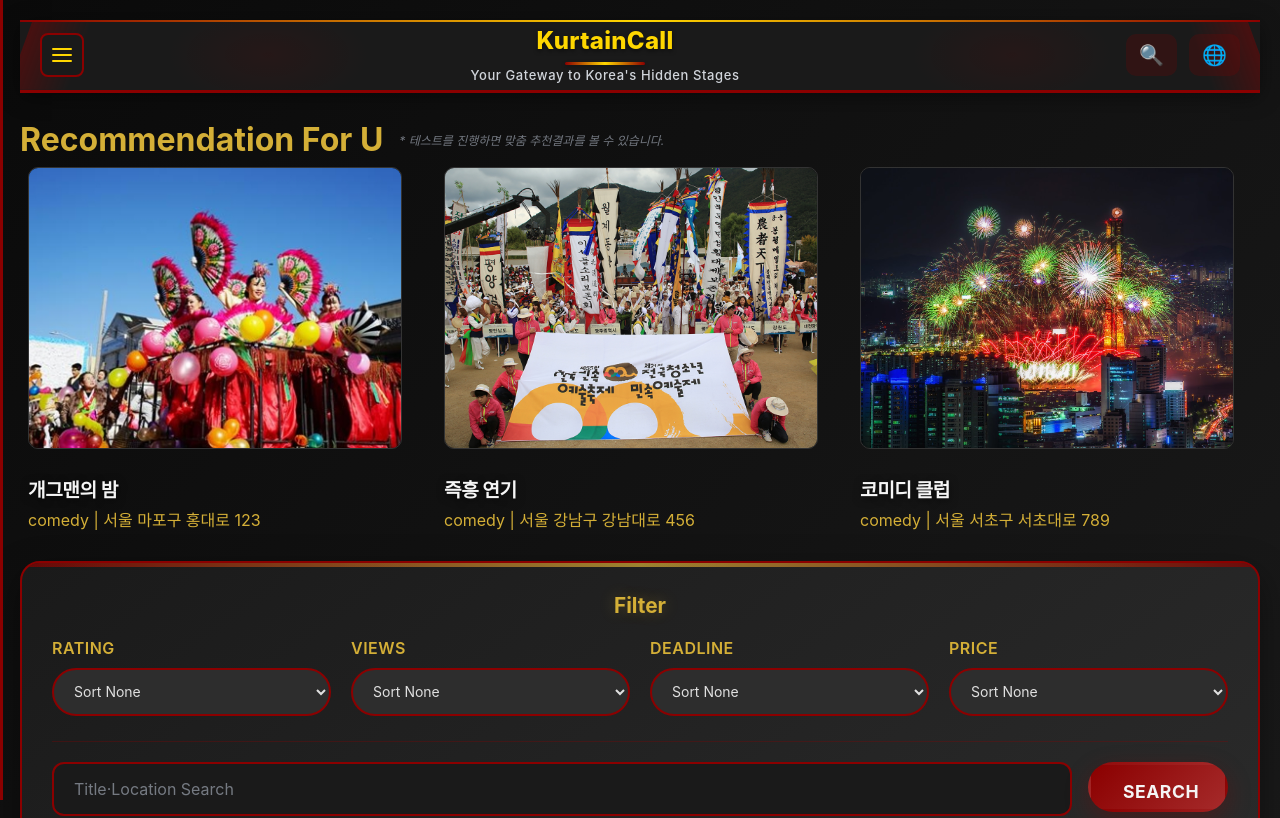
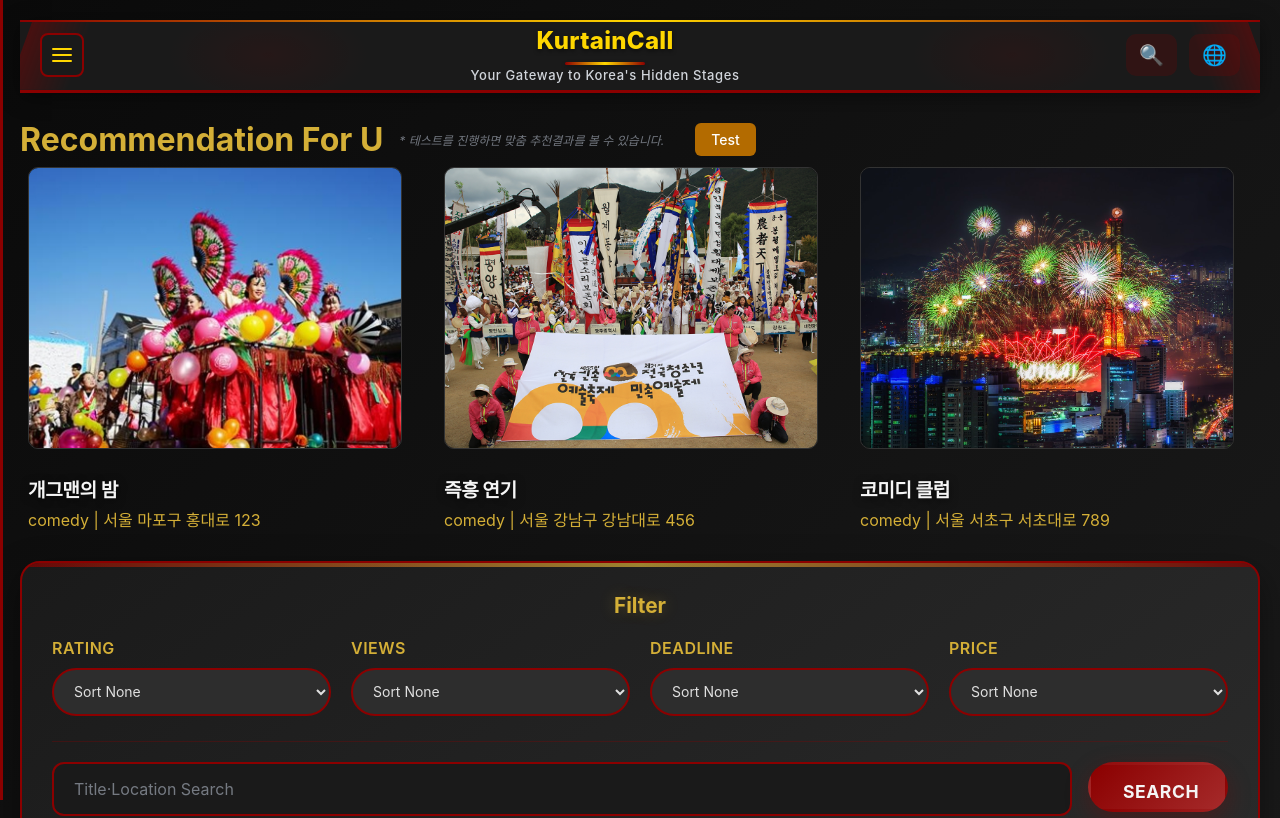
Before and after one commit to sodaaw/KurtainCall-Frontend, a React (Create React App) app: page /genre in a window 1280 px wide. Shown: the top 818 px of the page. Built offline with nearby package versions, Linux system fonts and the light colour scheme.

Commit message:
stash 실험

```diff
--- a/src/Genre/Genre.jsx
+++ b/src/Genre/Genre.jsx
@@ -319,6 +319,23 @@ const Genre = () => {
       <h2 className="genre-title">
         Recommendation For U
         <span className="genre-subtitle">* 테스트를 진행하면 맞춤 추천결과를 볼 수 있습니다.</span>
+        <button
+          className="test-button"
+          onClick={() => navigate('/test/my-test')}
+          style={{
+            marginLeft: '15px',
+            padding: '8px 16px',
+            backgroundColor: '#B36B00',
+            color: 'white',
+            border: 'none',
+            borderRadius: '6px',
+            cursor: 'pointer',
+            fontSize: '14px',
+            fontWeight: '500'
+          }}
+        >
+          Test
+        </button>
       </h2>
       {category && <span className="category-chip">{category}</span>}
 
--- a/src/Map/Map.js
+++ b/src/Map/Map.js
@@ -246,7 +246,7 @@ const Map = () => {
       <Topnav />
 
       <div className="map-header-text">
-        <h2>Map</h2>
+        <h2>Map 실험</h2>
         <p>Select the desired district in Seoul.</p>
       </div>
 
--- a/src/Signup/Signup.jsx
+++ b/src/Signup/Signup.jsx
@@ -22,7 +22,6 @@ export default function Signup() {
   const [gender, setGender] = useState('');      // "0" | "1"
   const [userid, setUserid] = useState('');
   const [password, setPassword] = useState('');
-  const [age, setAge] = useState('');
 
   // 토글
   const [country, setCountry] = useState('Korea');
@@ -37,7 +36,6 @@ export default function Signup() {
   const navigate = useNavigate();
 
   // 타입 주석 제거
-  const isInt = (v) => /^\d+$/.test(String(v));
   const isValidGender = gender === '0' || gender === '1';
 
   const canSubmit =
@@ -45,7 +43,6 @@ export default function Signup() {
     userid.trim() &&
     password &&
     isValidGender &&
-    isInt(age) &&
     country &&
     language &&
     selectedTags.length > 0 &&
@@ -69,7 +66,6 @@ export default function Signup() {
       password,
       country,
       language,
-      age: parseInt(age, 10),
       interestTag: selectedTags.map(tag => `#${tag}`).join(','),   // #tag1,#tag2 형태로 전송
     };
 
@@ -212,19 +208,7 @@ export default function Signup() {
             </div>
           </div>
 
-          {/* 나이 */}
-          <div className="form-group">
-            <label htmlFor="age" className="form-label">나이</label>
-            <input
-              id="age"
-              type="number"
-              className="form-input"
-              placeholder="예: 23"
-              value={age}
-              onChange={(e) => setAge(e.target.value)}
-              min="0"
-            />
-          </div>
+
 
           {/* 관심 태그(다중선택) */}
           <div className="form-group">
```
